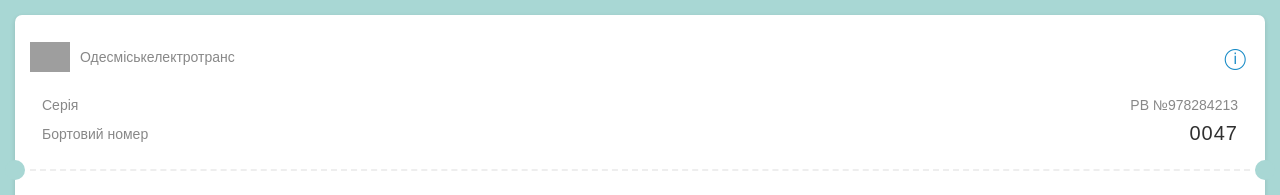
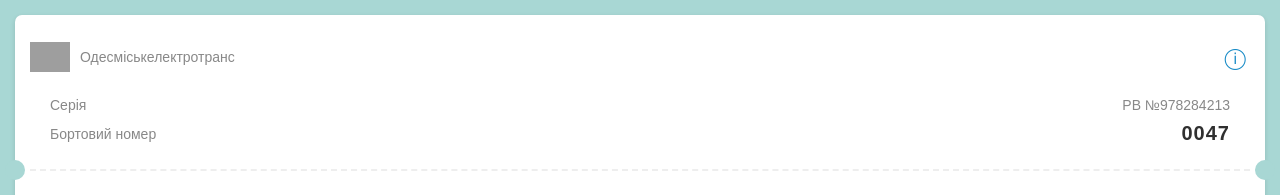
Before and after one commit to Mateosh0/irs.privatbank.com, a plain HTML site: page index.html in a window 1280 px wide. Shown: the top 195 px of the page. Drawn offline with Linux system fonts and the light colour scheme; grey boxes are pictures that could not be loaded.

Commit message:
Adjust margin and font weight in index.html

```diff
--- a/index.html
+++ b/index.html
@@ -61,7 +61,7 @@ body {
   display: flex;
   justify-content: space-between;
   align-items: center;
-  margin: 9px 12px;
+  margin: 9px 20px;
   font-size: 14px;
 }
 
@@ -72,7 +72,7 @@ body {
 
 .number {
   font-size: 20px;
-  font-weight: 500;
+  font-weight: 600;
   letter-spacing: 1px;
 }
 
```
